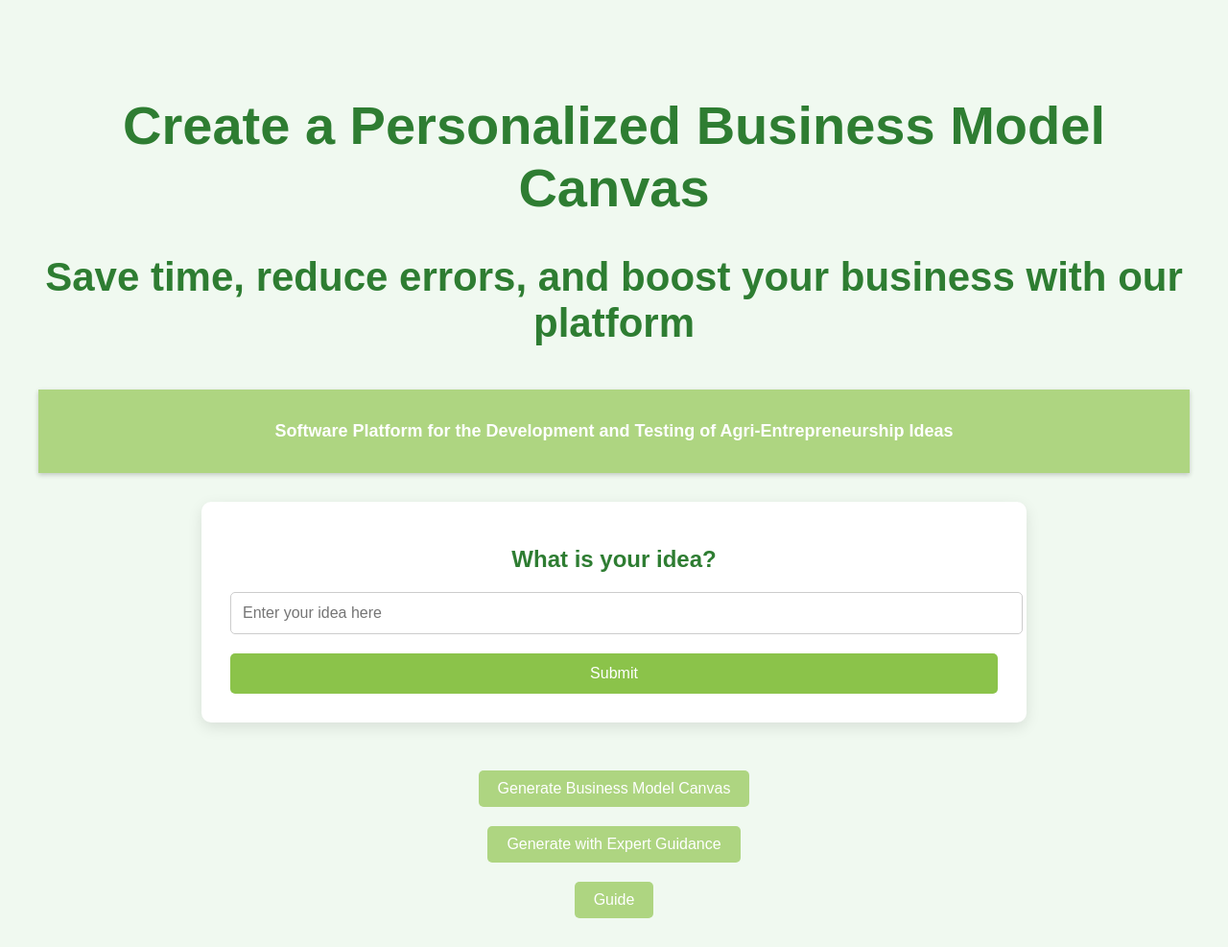
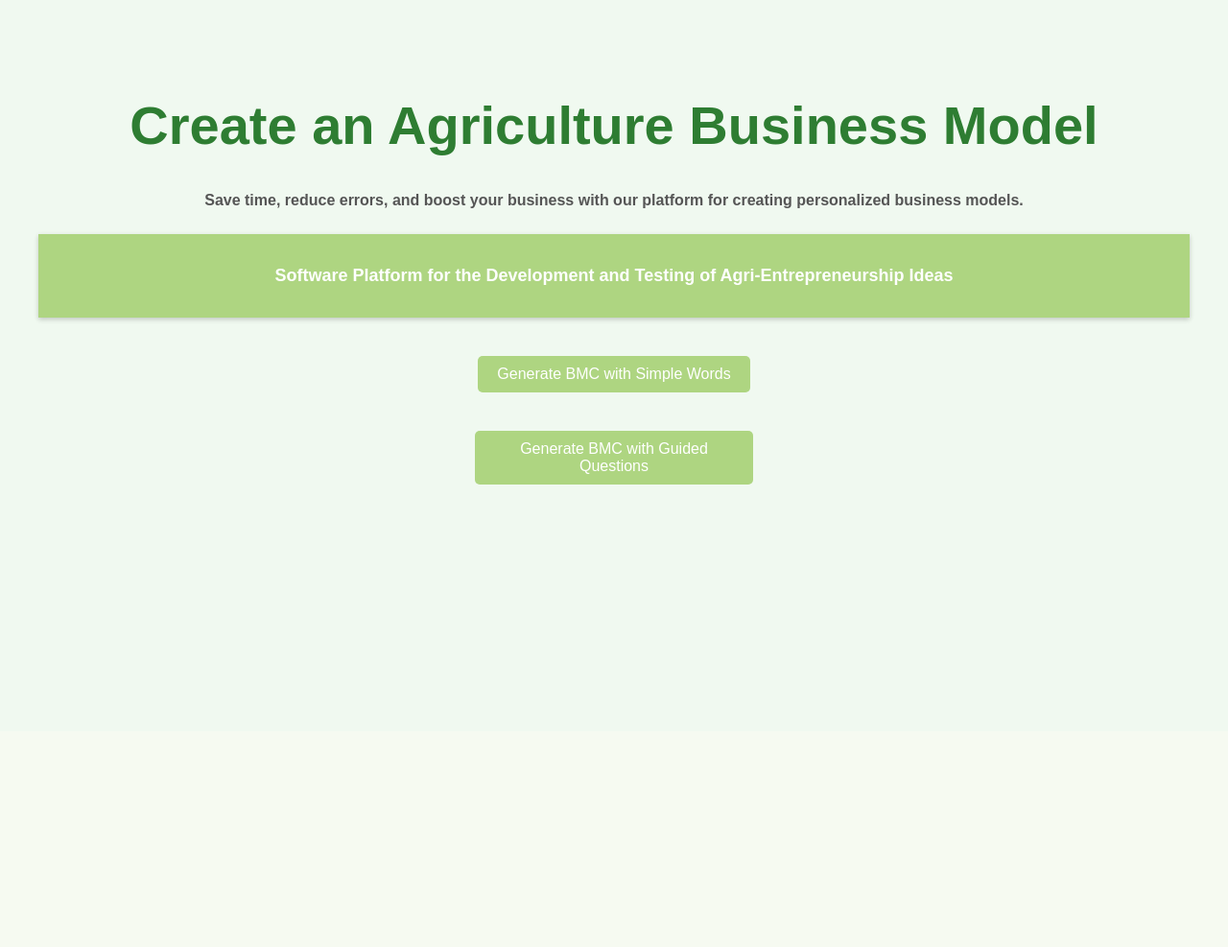
Before and after one commit to Seele28/Agr-Business-Plan-Canvas, a Flask app: page / in a window 1280 px wide. Shown: the part 38-1025 px from the top of the page at 96% size. After the commit the page ends 543 px from the top, so only its background shows below. Run offline with Flask 3, Linux system fonts and the light colour scheme.

Commit message:
Update index.html

```diff
--- a/BMC-qwen_model_PH/templates/index.html
+++ b/BMC-qwen_model_PH/templates/index.html
@@ -15,8 +15,8 @@
 <div class="container-index">
     <!-- Title Section -->
     <div class="title">
-        <h1>Create a Personalized Business Model Canvas</h1>
-        <h2>Save time, reduce errors, and boost your business with our platform</h2>
+        <h1>Create an Agriculture Business Model</h1>
+        <p style="font-size: 16px; color: #555;">Save time, reduce errors, and boost your business with our platform for creating personalized business models.</p>
     </div>
 
     <!-- Subtitle Bar -->
@@ -24,20 +24,10 @@
         <p>Software Platform for the Development and Testing of Agri-Entrepreneurship Ideas</p>
     </div>
 
-    <!-- Generate Section -->
-    <div class="generate-section">
-        <h1>What is your idea?</h1>
-        <form action="/generate" method="post">
-            <input type="text" name="idea" placeholder="Enter your idea here">
-            <input type="submit" value="Submit">
-        </form>
-    </div>
-
     <!-- Button Section -->
-    <div class="options">
-        <a class="button" href="/generate">Generate Business Model Canvas</a>
-        <a class="button" href="/expert">Generate with Expert Guidance</a>
-        <a class="button" href="/submit">Guide</a>
+    <div class="options" style="display: flex; gap: 20px; justify-content: center; margin-top: 30px;">
+        <a class="button" href="/generate" style="width: auto; text-align: center;">Generate BMC with Simple Words</a>
+        <a class="button" href="/submit" style="width: auto; text-align: center;">Generate BMC with Guided Questions</a>
     </div>
 </div>
 </body>
```
